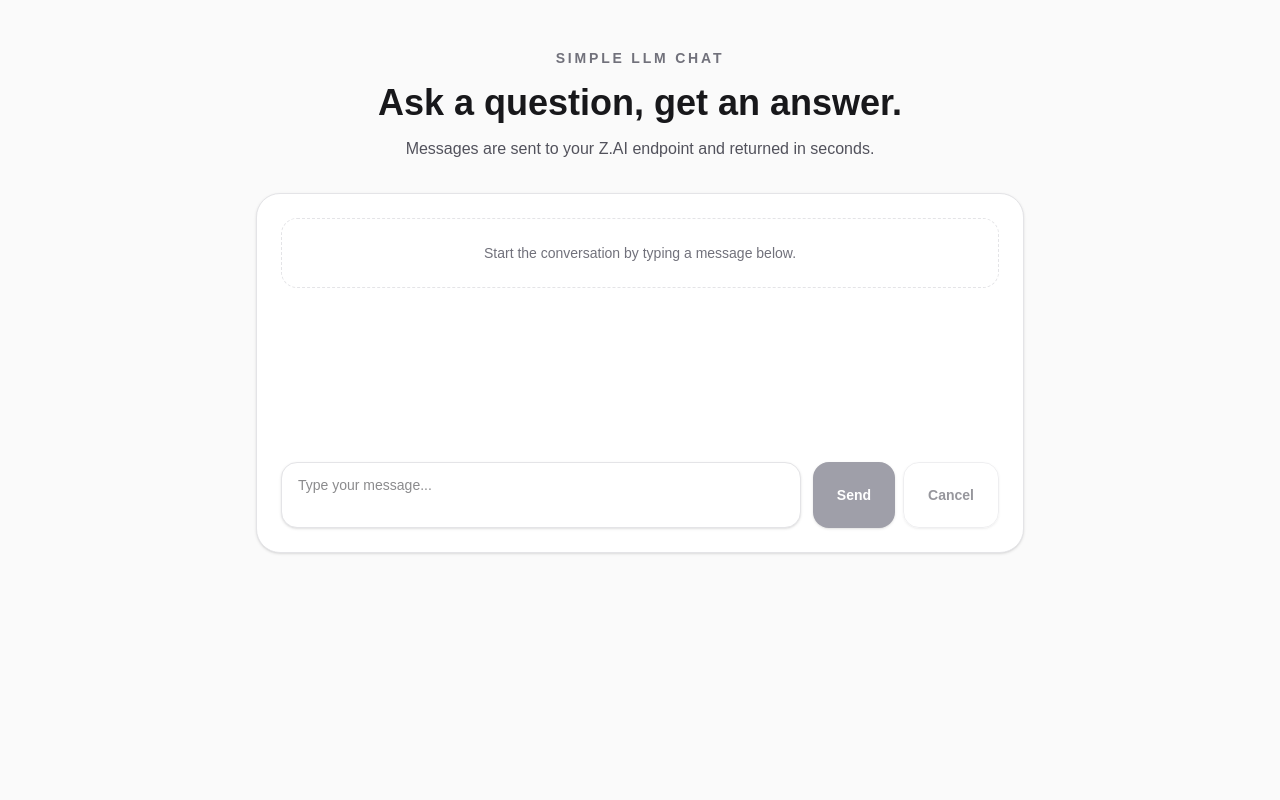
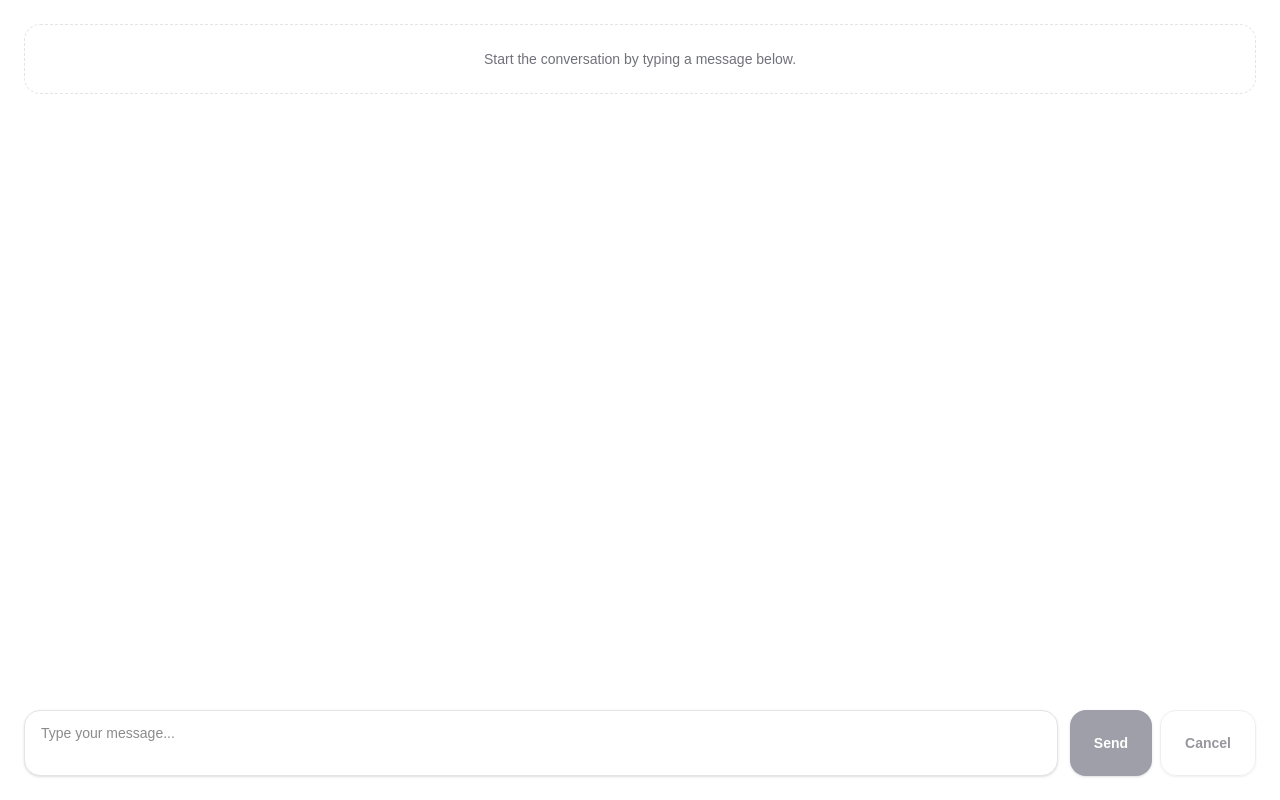
Before and after one commit to j0taaa/huaweicloudai, a Next.js app: page / in a window 1280 px wide. Built offline with nearby package versions, Linux system fonts and the light colour scheme.

Commit message:
Update chat layout and markdown wrapper

```diff
--- a/app/page.tsx
+++ b/app/page.tsx
@@ -275,21 +275,9 @@ export default function Home() {
   };
 
   return (
-    <div className="min-h-screen bg-zinc-50 px-6 py-12 text-zinc-900 dark:bg-black dark:text-zinc-50">
-      <main className="mx-auto flex w-full max-w-3xl flex-col gap-8">
-        <header className="space-y-3 text-center">
-          <p className="text-sm font-semibold uppercase tracking-[0.2em] text-zinc-500 dark:text-zinc-400">
-            Simple LLM Chat
-          </p>
-          <h1 className="text-3xl font-semibold leading-tight sm:text-4xl">
-            Ask a question, get an answer.
-          </h1>
-          <p className="text-base text-zinc-600 dark:text-zinc-400">
-            Messages are sent to your Z.AI endpoint and returned in seconds.
-          </p>
-        </header>
-
-        <section className="flex min-h-[360px] flex-col gap-6 rounded-3xl border border-zinc-200 bg-white p-6 shadow-sm dark:border-white/10 dark:bg-zinc-950">
+    <div className="flex h-screen w-screen flex-col bg-zinc-50 text-zinc-900 dark:bg-black dark:text-zinc-50">
+      <main className="flex h-full w-full flex-1 flex-col">
+        <section className="flex h-full flex-1 flex-col gap-6 bg-white p-6 shadow-sm dark:bg-zinc-950">
           <div className="flex flex-1 flex-col gap-4 overflow-y-auto">
             {messages.length === 0 ? (
               <div className="rounded-2xl border border-dashed border-zinc-200 p-6 text-center text-sm text-zinc-500 dark:border-white/10 dark:text-zinc-400">
@@ -318,9 +306,9 @@ export default function Home() {
                             }`}
                           >
                             {message.role === "assistant" ? (
-                              <ReactMarkdown className="markdown-content">
-                                {message.content}
-                              </ReactMarkdown>
+                              <div className="markdown-content">
+                                <ReactMarkdown>{message.content}</ReactMarkdown>
+                              </div>
                             ) : (
                               message.content
                             )}
```
